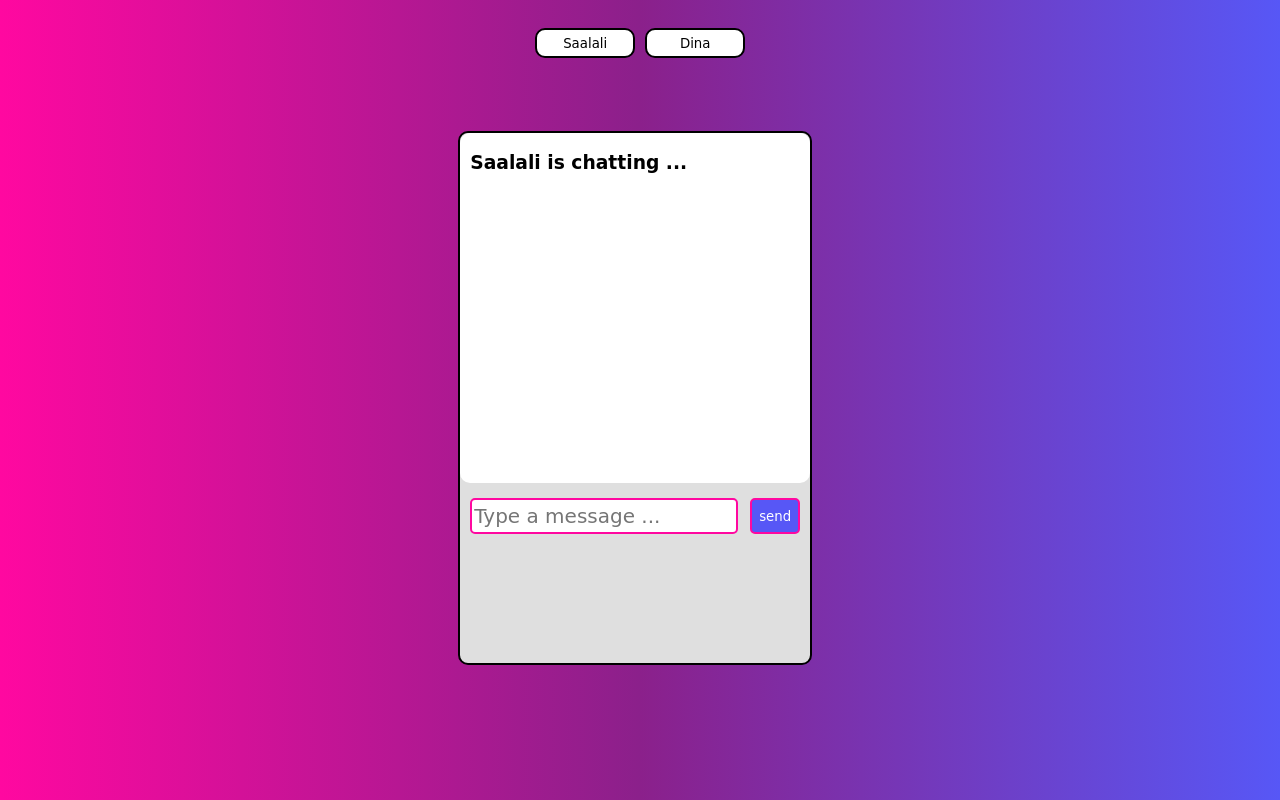
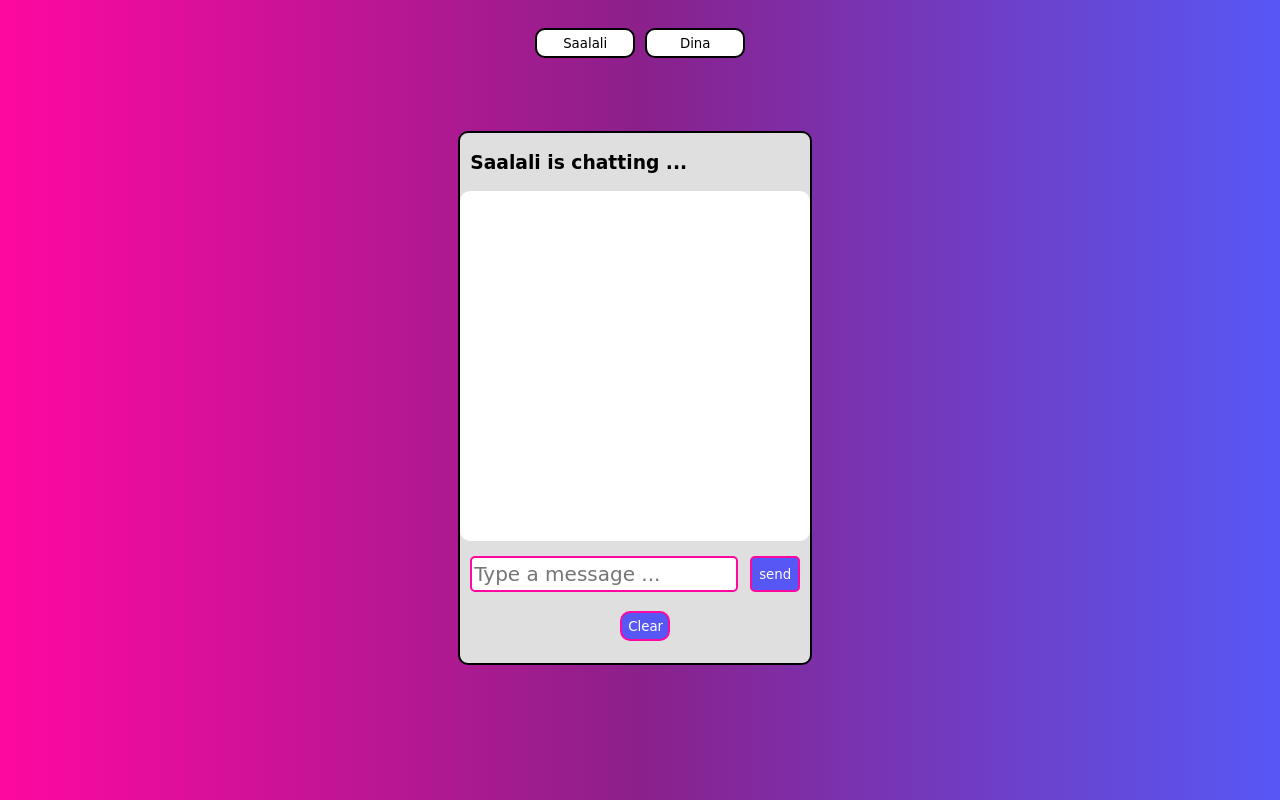
Before and after one commit to dinadehbi/Chat-, a plain HTML site: page chat brief/index.html in a window 1280 px wide. Drawn offline with Linux system fonts and the light colour scheme.

Commit message:
Update index.html

```diff
--- a/chat brief/index.html
+++ b/chat brief/index.html
@@ -13,12 +13,14 @@
     </div>
 <div id="parents">
     <div id="cont">
+        <h3></h3>
+
             <div id="chat-messages">
-                <h3></h3>
             </div>
         <div id="con2">
         <input type="text" id="inp" autocomplete="off" placeholder="Type a message ..."><br><br>
         <input type="submit" id="submit" value="send" onclick="send()">
+        <button id="clr" onclick="remo()">Clear</button>
         </div>
    </div>
 </div>
```
